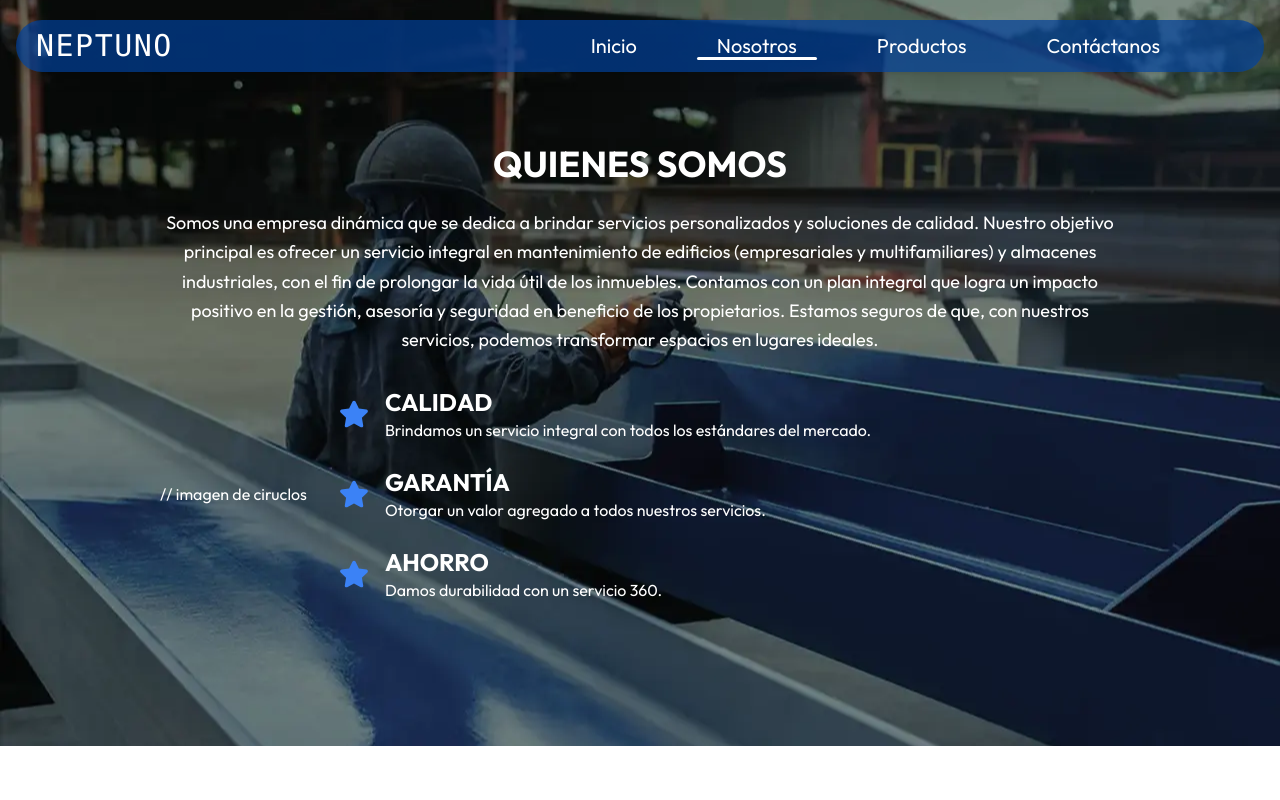
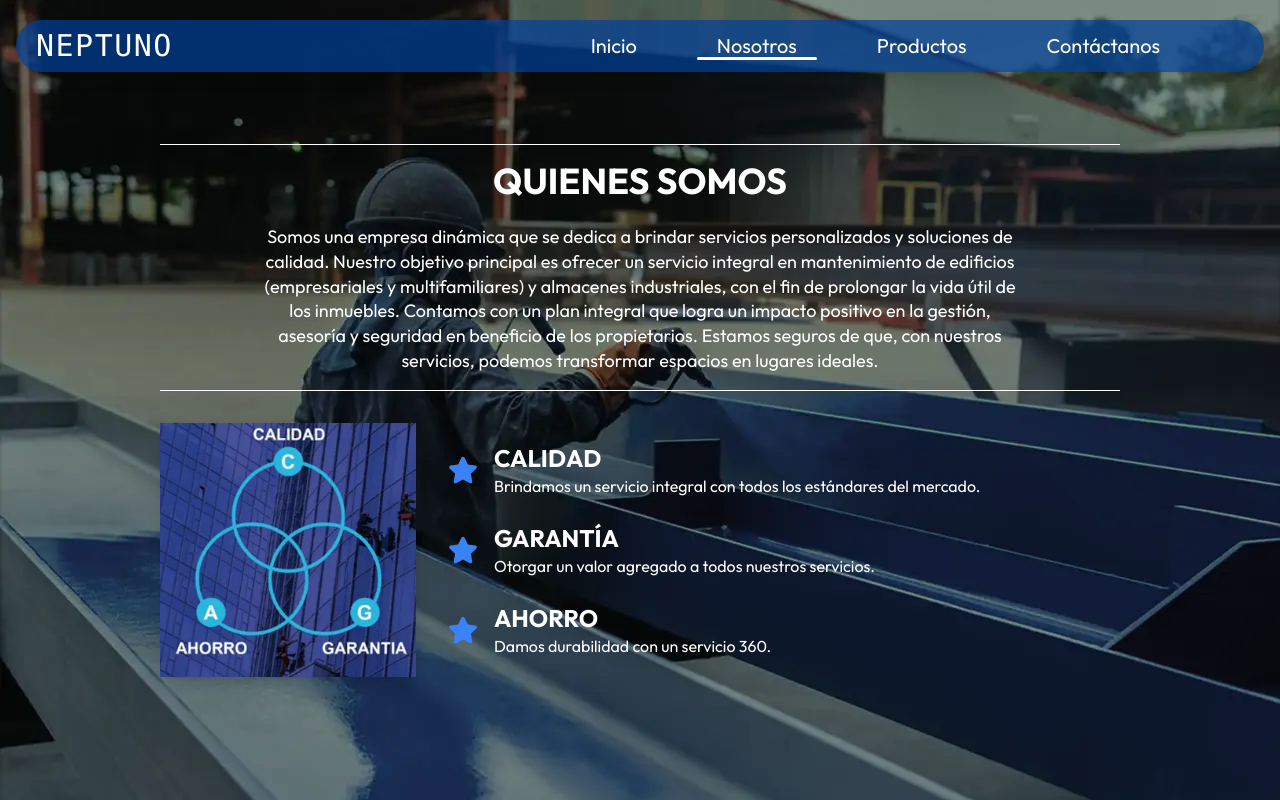
Before and after one commit to AiramsTechnology/neptuno, a React (Vite) app: page /AboutUs/Nosotros in a window 1280 px wide. Shown: the top 800 px of the page. Built offline with nearby package versions, Linux system fonts and the light colour scheme.

Commit message:
terminado nosootros

```diff
--- a/src/components/AboutUs/PartOne.jsx
+++ b/src/components/AboutUs/PartOne.jsx
@@ -7,25 +7,30 @@ const PartOne = () => {
       className="relative bg-cover bg-center bg-no-repeat text-white py-28 px-8"
       style={{ backgroundImage: "url('/nosotros.webp')" }}
     >
-
       <div className=" p-8 rounded-lg max-w-5xl mx-auto">
+        <div className="border-t border-white mb-4"></div>
 
         <h2 className="text-4xl font-bold text-center mb-6">QUIENES SOMOS</h2>
 
-        <p className="text-center text-lg mb-8 leading-relaxed">
+        <p className="text-center text-lg mb-2 mx-24 leading-snug">
           Somos una empresa dinámica que se dedica a brindar servicios personalizados y soluciones de calidad.
           Nuestro objetivo principal es ofrecer un servicio integral en mantenimiento de edificios (empresariales
           y multifamiliares) y almacenes industriales, con el fin de prolongar la vida útil de los inmuebles.
           Contamos con un plan integral que logra un impacto positivo en la gestión, asesoría y seguridad en beneficio
           de los propietarios. Estamos seguros de que, con nuestros servicios, podemos transformar espacios en lugares ideales.
         </p>
+        <div className="border-t border-white mt-4 mb-8"></div>
 
         {/* Imagen pequeña y lista de valores */}
         <div className="flex flex-col lg:flex-row items-center gap-8">
           {/* Imagen de los círculos */}
+          <img
+            src="/circulos.webp"
+            alt="Calidad, Ahorro, Garantía"
+            className="w-64 h-auto rounded-lg shadow-lg"
+          />
 
-      // imagen de ciruclos
-
+          {/* Lista de características */}
           <div className="space-y-6">
             <div className="flex items-center gap-4">
               <FaStar className="text-blue-500 text-3xl" />
```
Also changed, not shown: public/circulos.webp (added).
